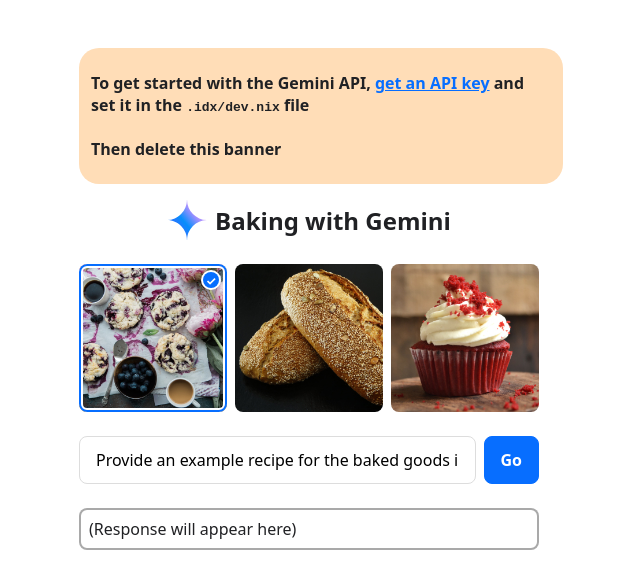
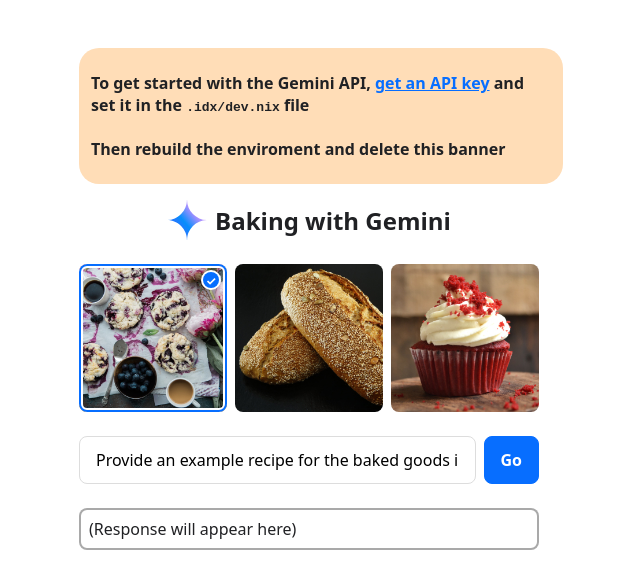
Before and after one commit to i2amsam/genkit-testing, a website: page static/index.html in a window 1280 px wide. Shown: the whole page, without its empty margins (331-971 px from the left). Drawn offline with Linux system fonts and the light colour scheme.

Commit message:
Update getting started

```diff
--- a/static/index.html
+++ b/static/index.html
@@ -14,7 +14,7 @@
 			<a href="https://g.co/ai/idxGetGeminiKey" target="_blank">
 			get an API key</a> and set it in the <code>.idx/dev.nix</code> file
 			<br><br>
-			Then delete this banner
+			Then rebuild the enviroment and delete this banner
 		</div>
 
 		<h1 class="title">Baking with Gemini</h1>
```
Also changed, not shown: 1 other file.
